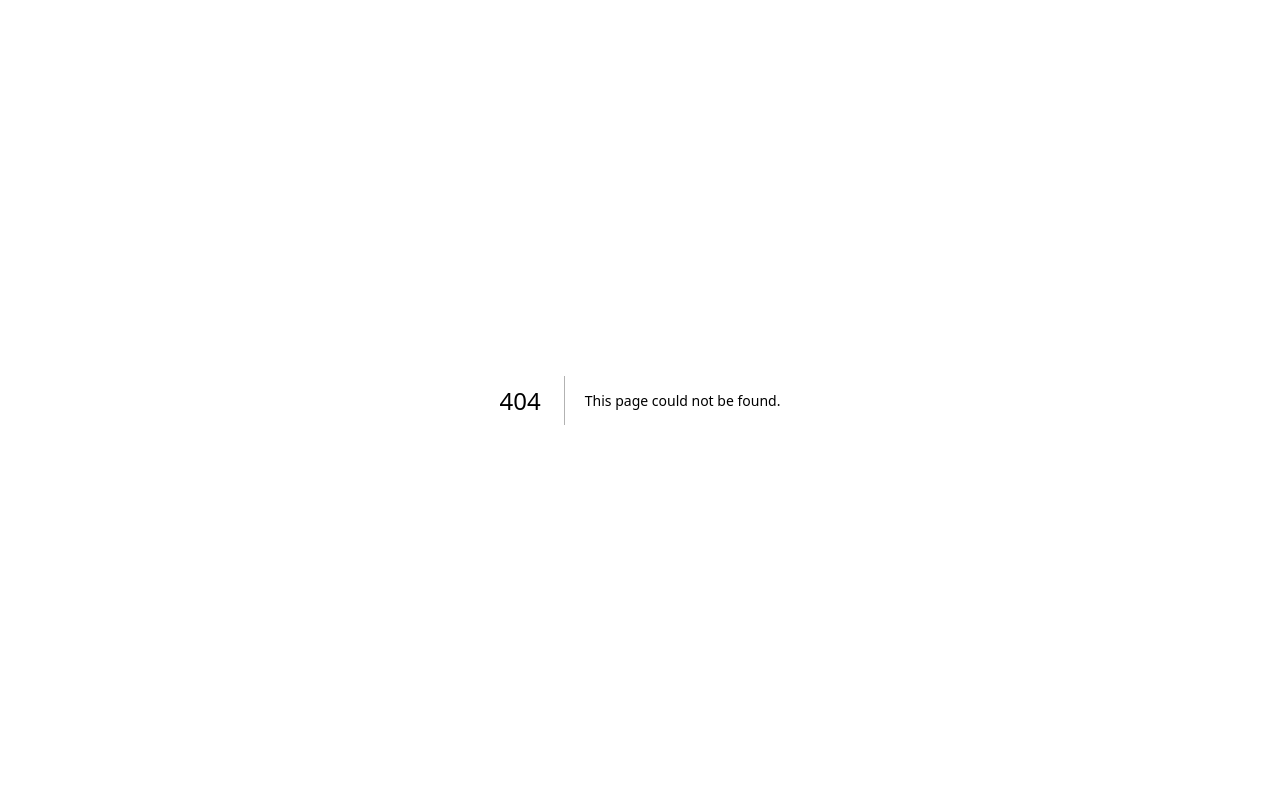
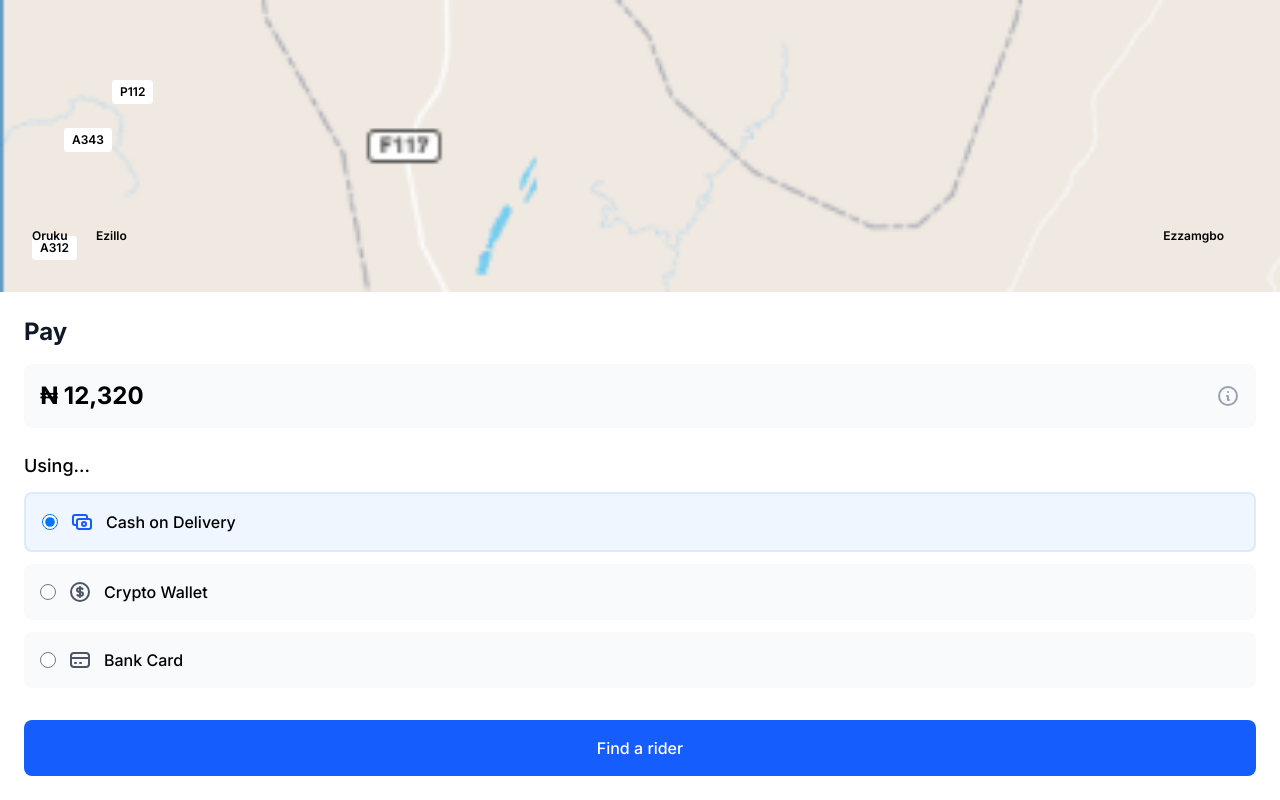
Before and after one commit to AntipasBen23/nachirides, a Next.js app: page /payment in a window 1280 px wide. Before the commit this address had no page. Built offline with nearby package versions, Linux system fonts and the light colour scheme.

Commit message:
Add payment page with crypto wallet option

```diff
--- /dev/null
+++ b/src/app/payment/layout.tsx
@@ -0,0 +1,11 @@
+export default function PaymentLayout({
+    children,
+  }: {
+    children: React.ReactNode;
+  }) {
+    return (
+      <div className="h-screen overflow-hidden">
+        {children}
+      </div>
+    );
+  }
--- /dev/null
+++ b/src/app/payment/page.tsx
@@ -0,0 +1,137 @@
+'use client';
+
+import { useState } from 'react';
+import { useRouter } from 'next/navigation';
+import Image from 'next/image';
+
+export default function PaymentPage() {
+  const router = useRouter();
+  const [paymentMethod, setPaymentMethod] = useState<string>('cash');
+
+  // Function to handle finding a rider
+  const handleFindRider = () => {
+    console.log('Finding rider with payment method:', paymentMethod);
+    // For demo purposes, we'd navigate to a confirmation page or show a loading state
+    // router.push('/confirmation');
+  };
+
+  return (
+    <div className="flex flex-col h-screen bg-white">
+      {/* Map Section (top half) */}
+      <div className="relative h-1/2">
+        {/* This would be a real map in production */}
+        <div className="h-full w-full bg-[#f2efe9] relative">
+          <Image
+            src="/images/map-background.png"
+            alt="Map showing route"
+            layout="fill"
+            objectFit="cover"
+            priority
+          />
+
+          {/* Map labels */}
+          <div className="absolute bottom-8 left-8 text-xs font-semibold bg-white px-2 py-1 rounded-sm">
+            A312
+          </div>
+          <div className="absolute bottom-12 left-24 text-xs font-semibold">
+            Ezillo
+          </div>
+          <div className="absolute bottom-12 right-14 text-xs font-semibold">
+            Ezzamgbo
+          </div>
+          <div className="absolute top-32 left-16 text-xs font-semibold bg-white px-2 py-1 rounded-sm">
+            A343
+          </div>
+          <div className="absolute top-20 left-28 text-xs font-semibold bg-white px-2 py-1 rounded-sm">
+            P112
+          </div>
+          <div className="absolute bottom-12 left-8 text-xs font-semibold">
+            Oruku
+          </div>
+        </div>
+      </div>
+
+      {/* Payment Section (bottom half) */}
+      <div className="flex-1 p-6 bg-white">
+        <h1 className="text-2xl font-bold text-gray-900 mb-4">Pay</h1>
+
+        {/* Amount Card */}
+        <div className="bg-gray-50 p-4 rounded-lg flex justify-between items-center mb-6">
+          <div className="text-2xl font-bold">₦ 12,320</div>
+          <button className="text-gray-400">
+            <svg xmlns="http://www.w3.org/2000/svg" className="h-6 w-6" fill="none" viewBox="0 0 24 24" stroke="currentColor">
+              <path strokeLinecap="round" strokeLinejoin="round" strokeWidth={2} d="M13 16h-1v-4h-1m1-4h.01M21 12a9 9 0 11-18 0 9 9 0 0118 0z" />
+            </svg>
+          </button>
+        </div>
+
+        <div className="mb-3 text-lg font-medium">Using...</div>
+
+        {/* Payment Method Options */}
+        <div className="space-y-3 mb-8">
+          {/* Cash on Delivery */}
+          <label className={`block p-4 rounded-lg cursor-pointer ${paymentMethod === 'cash' ? 'bg-blue-50 border-2 border-blue-100' : 'bg-gray-50'}`}>
+            <div className="flex items-center">
+              <input
+                type="radio"
+                name="paymentMethod"
+                value="cash"
+                checked={paymentMethod === 'cash'}
+                onChange={() => setPaymentMethod('cash')}
+                className="h-4 w-4 text-blue-600 mr-3"
+              />
+              <svg xmlns="http://www.w3.org/2000/svg" className="h-6 w-6 mr-3 text-blue-600" fill="none" viewBox="0 0 24 24" stroke="currentColor">
+                <path strokeLinecap="round" strokeLinejoin="round" strokeWidth={2} d="M17 9V7a2 2 0 00-2-2H5a2 2 0 00-2 2v6a2 2 0 002 2h2m2 4h10a2 2 0 002-2v-6a2 2 0 00-2-2H9a2 2 0 00-2 2v6a2 2 0 002 2zm7-5a2 2 0 11-4 0 2 2 0 014 0z" />
+              </svg>
+              <span className="font-medium">Cash on Delivery</span>
+            </div>
+          </label>
+
+          {/* Crypto Wallet */}
+          <label className={`block p-4 rounded-lg cursor-pointer ${paymentMethod === 'crypto' ? 'bg-blue-50 border-2 border-blue-100' : 'bg-gray-50'}`}>
+            <div className="flex items-center">
+              <input
+                type="radio"
+                name="paymentMethod"
+                value="crypto"
+                checked={paymentMethod === 'crypto'}
+                onChange={() => setPaymentMethod('crypto')}
+                className="h-4 w-4 text-blue-600 mr-3"
+              />
+              <svg xmlns="http://www.w3.org/2000/svg" className="h-6 w-6 mr-3 text-gray-600" fill="none" viewBox="0 0 24 24" stroke="currentColor">
+                <path strokeLinecap="round" strokeLinejoin="round" strokeWidth={2} d="M12 8c-1.657 0-3 .895-3 2s1.343 2 3 2 3 .895 3 2-1.343 2-3 2m0-8c1.11 0 2.08.402 2.599 1M12 8V7m0 1v8m0 0v1m0-1c-1.11 0-2.08-.402-2.599-1M21 12a9 9 0 11-18 0 9 9 0 0118 0z" />
+              </svg>
+              <span className="font-medium">Crypto Wallet</span>
+            </div>
+          </label>
+
+          {/* Bank Card */}
+          <label className={`block p-4 rounded-lg cursor-pointer ${paymentMethod === 'card' ? 'bg-blue-50 border-2 border-blue-100' : 'bg-gray-50'}`}>
+            <div className="flex items-center">
+              <input
+                type="radio"
+                name="paymentMethod"
+                value="card"
+                checked={paymentMethod === 'card'}
+                onChange={() => setPaymentMethod('card')}
+                className="h-4 w-4 text-blue-600 mr-3"
+              />
+              <svg xmlns="http://www.w3.org/2000/svg" className="h-6 w-6 mr-3 text-gray-600" fill="none" viewBox="0 0 24 24" stroke="currentColor">
+                <path strokeLinecap="round" strokeLinejoin="round" strokeWidth={2} d="M3 10h18M7 15h1m4 0h1m-7 4h12a3 3 0 003-3V8a3 3 0 00-3-3H6a3 3 0 00-3 3v8a3 3 0 003 3z" />
+              </svg>
+              <span className="font-medium">Bank Card</span>
+            </div>
+          </label>
+        </div>
+
+        {/* Find a Rider Button */}
+        <button
+          onClick={handleFindRider}
+          className="w-full bg-blue-600 text-white py-4 rounded-lg font-medium hover:bg-blue-700 transition-colors focus:outline-none focus:ring-2 focus:ring-blue-500 focus:ring-offset-2"
+        >
+          Find a rider
+        </button>
+      </div>
+    </div>
+  );
+}
--- a/src/app/routing/page.tsx
+++ b/src/app/routing/page.tsx
@@ -9,12 +9,12 @@ export default function RoutingPage() {
   const [dropLocation, setDropLocation] = useState<string>('');
   const [productCategory, setProductCategory] = useState<string>('');
   const [additionalNotes, setAdditionalNotes] = useState<string>('');
+  const [isSubmitting, setIsSubmitting] = useState<boolean>(false);
 
   // Function to handle the close button
   const handleClose = () => {
     // Navigate back or to delivery page
     router.back(); // Go back to previous page
-    // Alternatively: router.push('/delivery');
   };
 
   // Handle form submission
@@ -27,6 +27,12 @@ export default function RoutingPage() {
       additionalNotes
     });
 
+    setIsSubmitting(true);
+
+    // Navigate to payment page after a brief delay
+    setTimeout(() => {
+      router.push('/payment');
+    }, 500);
   };
 
   // Swap pickup and drop locations
@@ -77,6 +83,7 @@ export default function RoutingPage() {
                 value={pickupLocation}
                 onChange={(e) => setPickupLocation(e.target.value)}
                 className="w-full p-3 border border-gray-200 rounded-lg focus:outline-none focus:ring-2 focus:ring-blue-500"
+                required
               />
               <button
                 type="button"
@@ -97,6 +104,7 @@ export default function RoutingPage() {
                 value={dropLocation}
                 onChange={(e) => setDropLocation(e.target.value)}
                 className="w-full p-3 border border-gray-200 rounded-lg focus:outline-none focus:ring-2 focus:ring-blue-500"
+                required
               />
               <button
                 type="button"
@@ -116,8 +124,9 @@ export default function RoutingPage() {
                 value={productCategory}
                 onChange={(e) => setProductCategory(e.target.value)}
                 className="w-full p-3 border border-gray-200 rounded-lg appearance-none focus:outline-none focus:ring-2 focus:ring-blue-500 bg-white text-gray-500"
+                required
               >
-                <option value="" disabled selected>Product Category</option>
+                <option value="" disabled>Product Category</option>
                 <option value="food">Food</option>
                 <option value="groceries">Groceries</option>
                 <option value="electronics">Electronics</option>
@@ -145,9 +154,22 @@ export default function RoutingPage() {
           <div className="mt-4">
             <button
               type="submit"
-              className="w-full bg-blue-600 text-white py-4 rounded-lg font-medium hover:bg-blue-700 transition-colors focus:outline-none focus:ring-2 focus:ring-blue-500 focus:ring-offset-2"
+              disabled={isSubmitting}
+              className={`w-full bg-blue-600 text-white py-4 rounded-lg font-medium transition-colors focus:outline-none focus:ring-2 focus:ring-blue-500 focus:ring-offset-2 ${
+                isSubmitting ? 'bg-blue-400 cursor-not-allowed' : 'hover:bg-blue-700'
+              }`}
             >
-              Find a rider
+              {isSubmitting ? (
+                <span className="flex items-center justify-center">
+                  <svg className="animate-spin -ml-1 mr-3 h-5 w-5 text-white" xmlns="http://www.w3.org/2000/svg" fill="none" viewBox="0 0 24 24">
+                    <circle className="opacity-25" cx="12" cy="12" r="10" stroke="currentColor" strokeWidth="4"></circle>
+                    <path className="opacity-75" fill="currentColor" d="M4 12a8 8 0 018-8V0C5.373 0 0 5.373 0 12h4zm2 5.291A7.962 7.962 0 014 12H0c0 3.042 1.135 5.824 3 7.938l3-2.647z"></path>
+                  </svg>
+                  Processing...
+                </span>
+              ) : (
+                'Find a rider'
+              )}
             </button>
           </div>
         </form>
```
Also changed, not shown: public/images/map-background.png (added).
